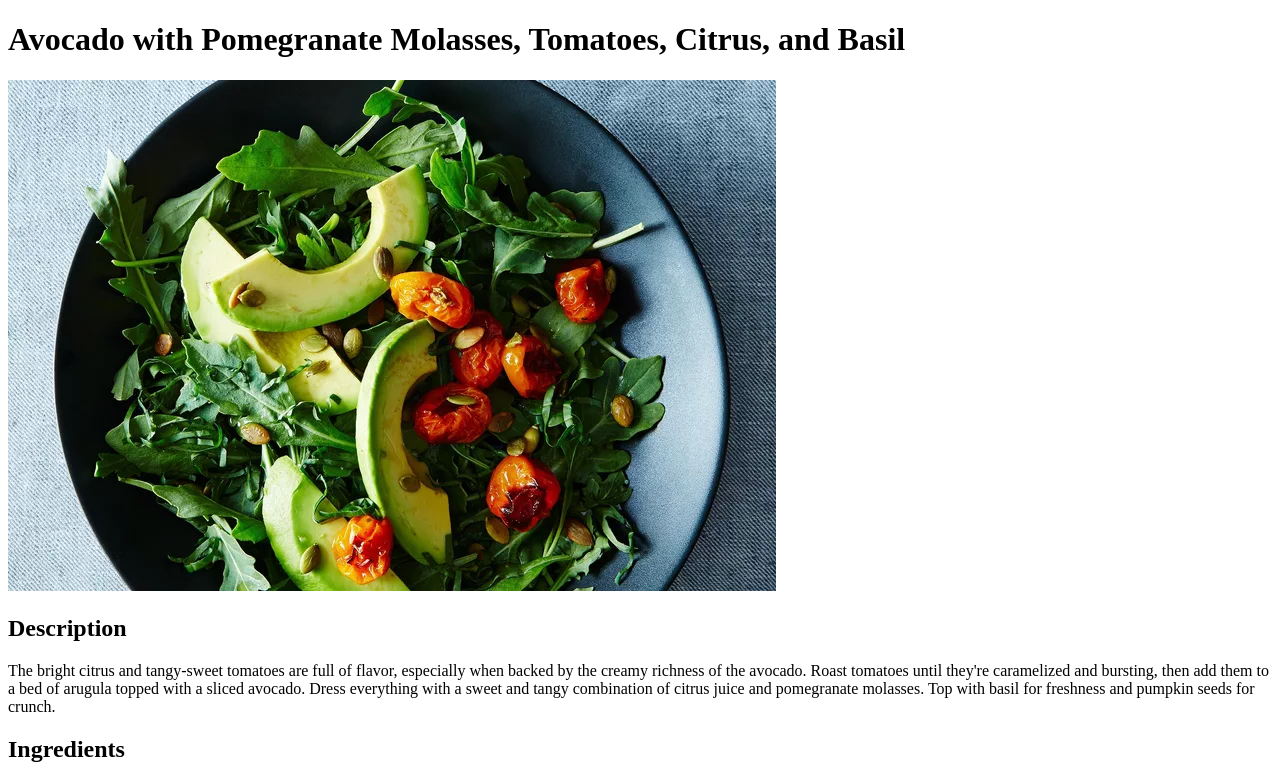
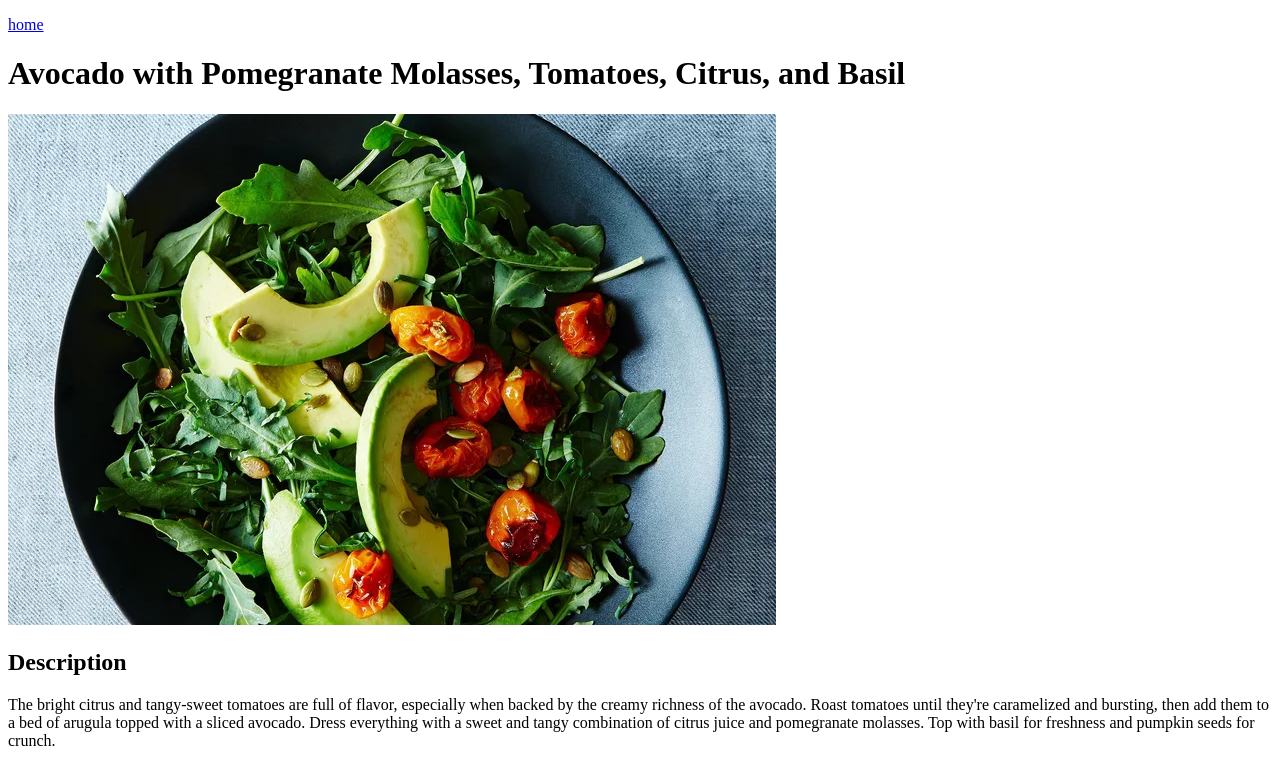
Before and after one commit to dsendros/odin-recipes, a website: page recipes/avocado-pomegranate-molasses-salad.html in a window 1280 px wide. Shown: the top 767 px of the page. Drawn offline with Linux system fonts and the light colour scheme.

Commit message:
feat: add link to home page on recipe pages
Issues-closed: #14

```diff
--- a/recipes/avocado-pomegranate-molasses-salad.html
+++ b/recipes/avocado-pomegranate-molasses-salad.html
@@ -8,6 +8,7 @@
   </head>
 
   <body>
+    <p><a href="./../index.html">home</a></p>
     <h1>Avocado with Pomegranate Molasses, Tomatoes, Citrus, and Basil</h1>
     <img
       src="./../images/avocado-pomegranate-molasses-salad.webp"
```
Also changed, not shown: recipes/braised-oxtail-ragu.html (+1 -0 lines), recipes/kale-salad.html (+1 -0 lines).
